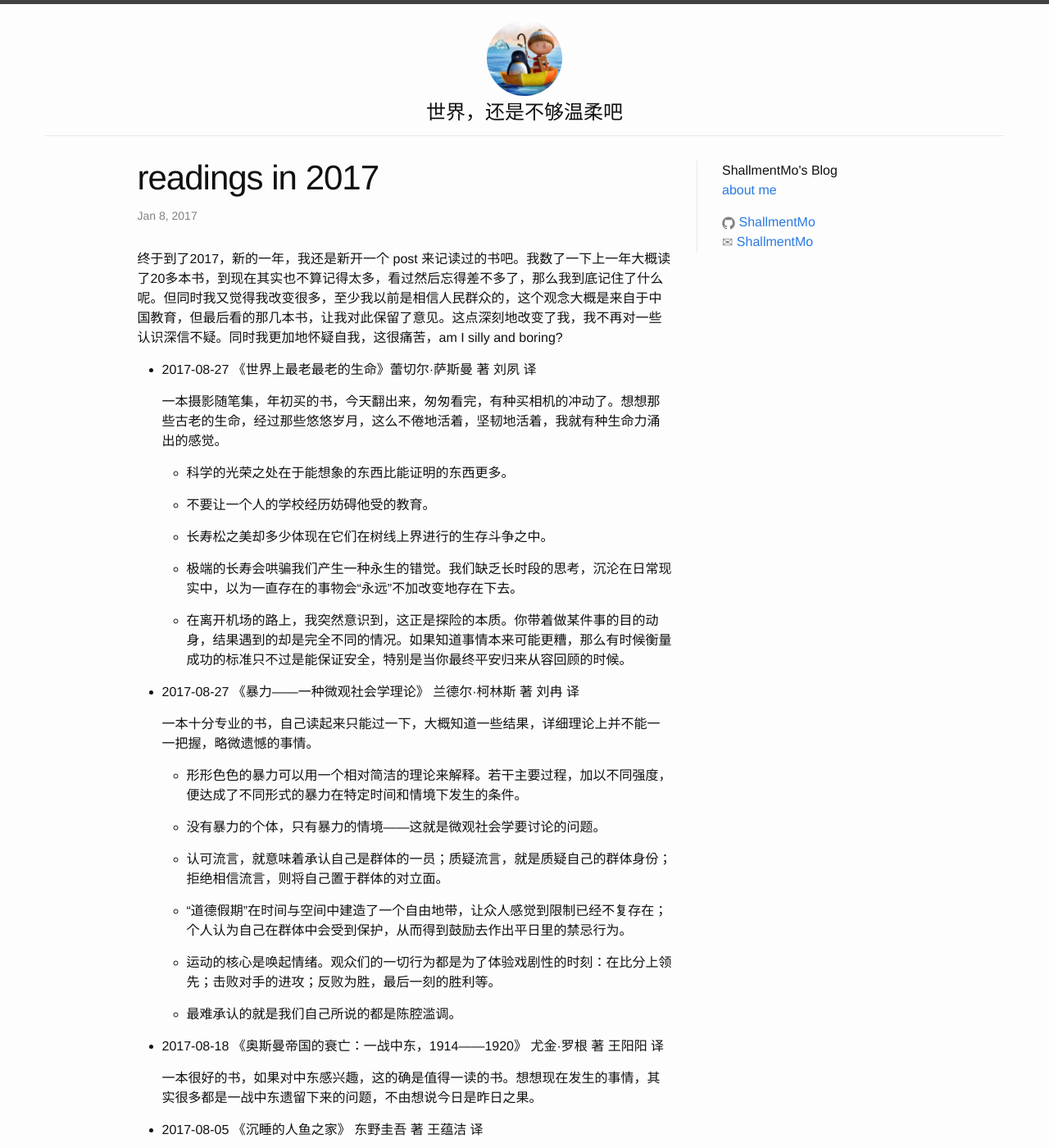
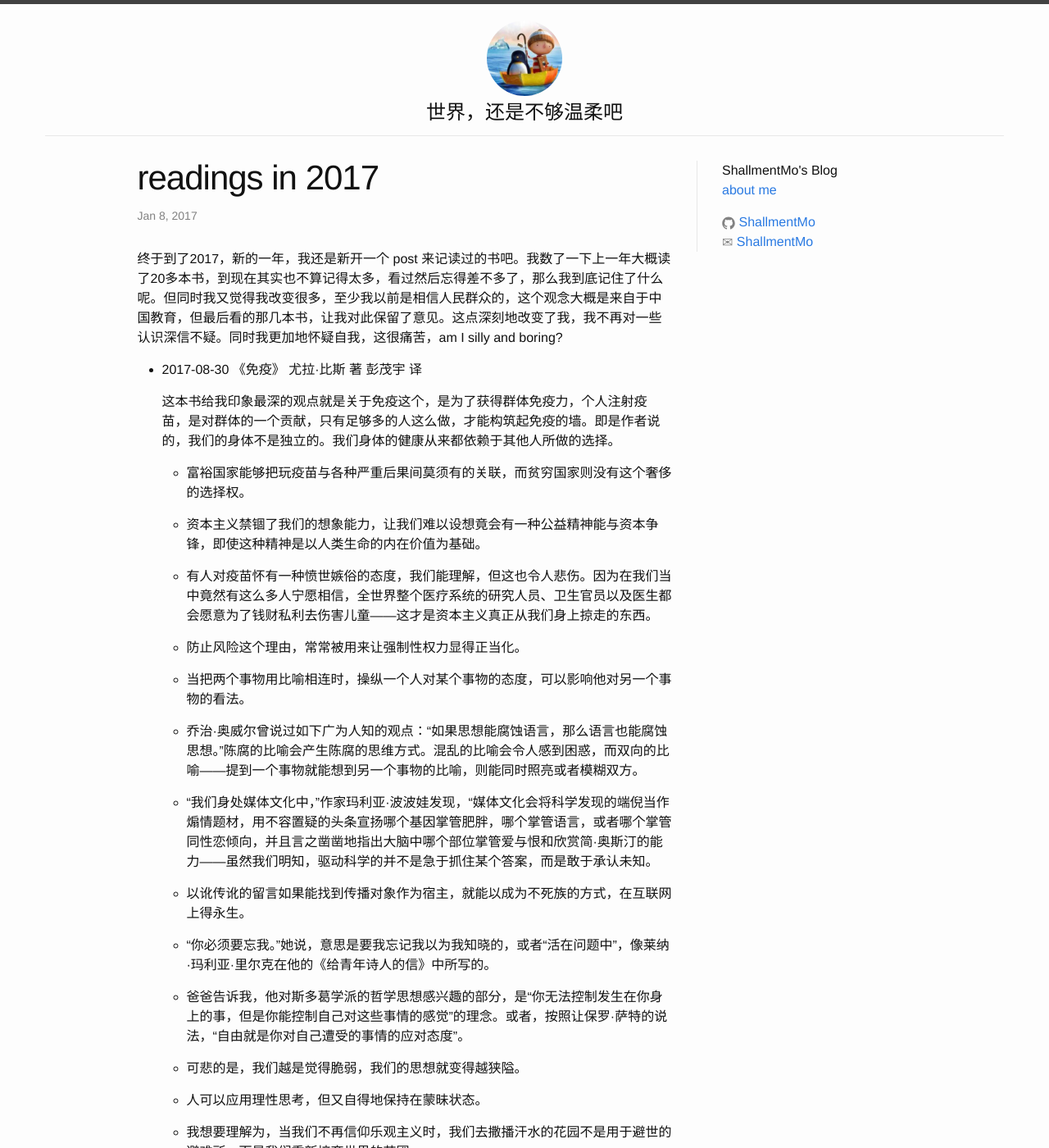
Before and after one commit to ShallmentMo/shallmentmo.github.com, a Jekyll site: the page built from _posts/2017-01-08-readings-in-2017.md, in a window 1280 px wide and 1400 px high. Shown: the whole window at 82% size. Built offline with Jekyll 4.4.1, drawn with Linux system fonts in a browser that asks for light colours; some of the changed text lies outside the part shown.

Commit message:
add 2017-08-30 reading

```diff
--- a/_posts/2017-01-08-readings-in-2017.md
+++ b/_posts/2017-01-08-readings-in-2017.md
@@ -6,6 +6,38 @@
 ---
 
 终于到了2017，新的一年，我还是新开一个 post 来记读过的书吧。我数了一下上一年大概读了20多本书，到现在其实也不算记得太多，看过然后忘得差不多了，那么我到底记住了什么呢。但同时我又觉得我改变很多，至少我以前是相信人民群众的，这个观念大概是来自于中国教育，但最后看的那几本书，让我对此保留了意见。这点深刻地改变了我，我不再对一些认识深信不疑。同时我更加地怀疑自我，这很痛苦，am I silly and boring?
+
+* 2017-08-30 《免疫》 尤拉·比斯 著 彭茂宇 译
+
+  这本书给我印象最深的观点就是关于免疫这个，是为了获得群体免疫力，个人注射疫苗，是对群体的一个贡献，只有足够多的人这么做，才能构筑起免疫的墙。即是作者说的，我们的身体不是独立的。我们身体的健康从来都依赖于其他人所做的选择。
+
+  * 富裕国家能够把玩疫苗与各种严重后果间莫须有的关联，而贫穷国家则没有这个奢侈的选择权。
+
+  * 资本主义禁锢了我们的想象能力，让我们难以设想竟会有一种公益精神能与资本争锋，即使这种精神是以人类生命的内在价值为基础。
+
+  * 有人对疫苗怀有一种愤世嫉俗的态度，我们能理解，但这也令人悲伤。因为在我们当中竟然有这么多人宁愿相信，全世界整个医疗系统的研究人员、卫生官员以及医生都会愿意为了钱财私利去伤害儿童——这才是资本主义真正从我们身上掠走的东西。
+
+  * 防止风险这个理由，常常被用来让强制性权力显得正当化。
+
+  * 当把两个事物用比喻相连时，操纵一个人对某个事物的态度，可以影响他对另一个事物的看法。
+
+  * 乔治·奥威尔曾说过如下广为人知的观点：“如果思想能腐蚀语言，那么语言也能腐蚀思想。”陈腐的比喻会产生陈腐的思维方式。混乱的比喻会令人感到困惑，而双向的比喻——提到一个事物就能想到另一个事物的比喻，则能同时照亮或者模糊双方。
+
+  * “我们身处媒体文化中，”作家玛利亚·波波娃发现，“媒体文化会将科学发现的端倪当作煽情题材，用不容置疑的头条宣扬哪个基因掌管肥胖，哪个掌管语言，或者哪个掌管同性恋倾向，并且言之凿凿地指出大脑中哪个部位掌管爱与恨和欣赏简·奥斯汀的能力——虽然我们明知，驱动科学的并不是急于抓住某个答案，而是敢于承认未知。
+
+  * 以讹传讹的留言如果能找到传播对象作为宿主，就能以成为不死族的方式，在互联网上得永生。
+
+  * “你必须要忘我。”她说，意思是要我忘记我以为我知晓的，或者“活在问题中”，像莱纳·玛利亚·里尔克在他的《给青年诗人的信》中所写的。
+
+  * 爸爸告诉我，他对斯多葛学派的哲学思想感兴趣的部分，是“你无法控制发生在你身上的事，但是你能控制自己对这些事情的感觉”的理念。或者，按照让保罗·萨特的说法，“自由就是你对自己遭受的事情的应对态度”。
+
+  * 可悲的是，我们越是觉得脆弱，我们的思想就变得越狭隘。
+
+  * 人可以应用理性思考，但又自得地保持在蒙昧状态。
+
+  * 我想要理解为，当我们不再信仰乐观主义时，我们去撒播汗水的花园不是用于避世的避难所，而是我们重新培育世界的苗圃。
+
+  * 如果将花园的比喻外延扩大到我们的整个社会，那么我们可以将自身看成是花园中的花园。在外围的大花园不是伊甸园，也不是玫瑰园，它是奇特而多样化的奇境，和我们体内的花园一样异彩纷呈，我们体内的花园里有真菌、病毒和细菌，它们有好也有坏。这个花园是无界的，也是未经修剪的，它有硕果，也有荆棘。或许对其更贴切的称呼是荒野，又，或许，社区也算恰当。不管我们如何去认识社会，我们都是彼此置身的环境的一部分。免疫力是公众分享的空间——它是我们共同照料的花园。
 
 * 2017-08-27 《世界上最老最老的生命》蕾切尔·萨斯曼 著 刘夙 译
 
```
Also changed, not shown: Gemfile.lock.
